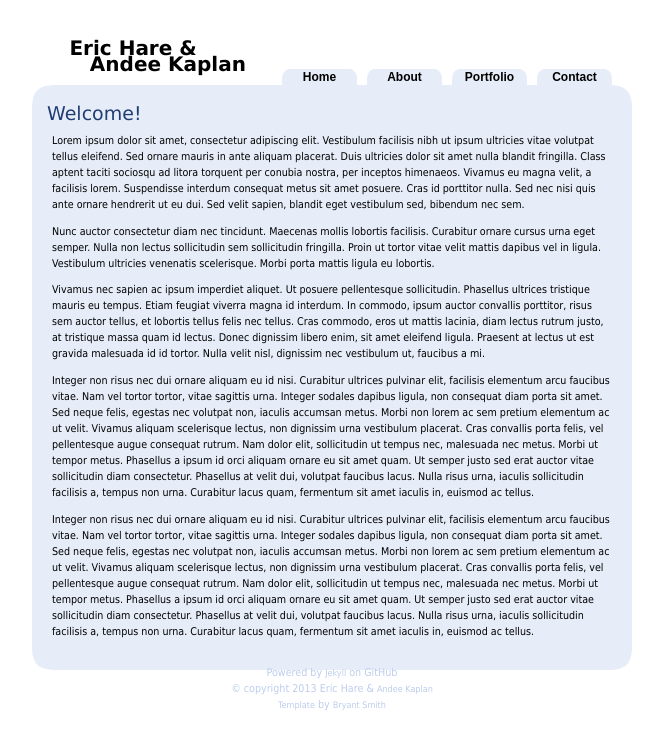
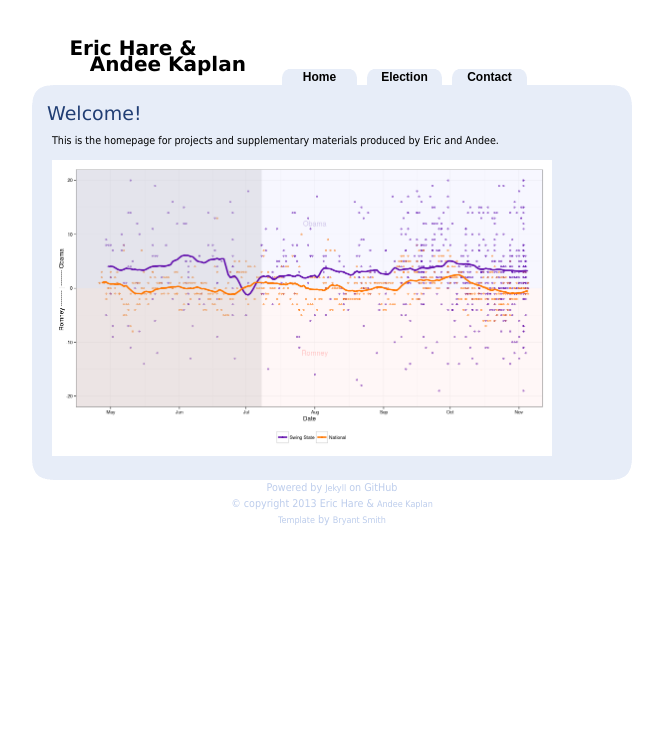
Before and after one commit to erichare/harekaplan.github.com, a Jekyll site: the page built from index.html, in a window 1280 px wide. Shown: the top 750 px of the page, without its empty margins (303-966 px from the left). Built offline with Jekyll 4.4.1, drawn with Linux system fonts in a browser that asks for light colours; Markdown is read by kramdown in place of the engine named in the settings.

Commit message:
flesh out the pages

```diff
--- a/_layouts/default.html
+++ b/_layouts/default.html
@@ -18,9 +18,8 @@
 
         <div id="linkGroup">
             <div class="link"><a href="index.html">Home</a></div>
-            <div class="link"><a href="index.html">About</a></div>
-            <div class="link"><a href="index.html">Portfolio</a></div>
-            <div class="link"><a href="index.html">Contact</a></div>
+            <div class="link"><a href="election.html">Election</a></div>
+            <div class="link"><a href="contact.html">Contact</a></div>
         </div>
 
         <div id="blueBox">
--- a/css/BlueBliss/bluebliss.css
+++ b/css/BlueBliss/bluebliss.css
@@ -134,7 +134,7 @@ background-repeat:no-repeat;
 text-align:center;
 padding-right:10px;
 color:#BDCDEC;
-padding-top:15px;
+padding-top:20px;
 }
 #footer a
 {
@@ -147,7 +147,21 @@ color:#BDCDEC;
 margin-top:25px;
 }
 
+.container {
+width:600px;
+margin:0 auto;
+position:relative;
+}
 
+#leftbox {
+float:left;
+width:300px;
+}
+
+#rightbox {
+float:right;
+width:300px;
+}
 
 html, body {
 text-align: center;
--- /dev/null
+++ b/election.html
@@ -0,0 +1,5 @@
+---
+layout: default
+title: 2012 Presidential Election
+root: ""
+---
--- a/index.html
+++ b/index.html
@@ -4,17 +4,6 @@ title: Welcome!
 root: ""
 ---
 <p>
-Lorem ipsum dolor sit amet, consectetur adipiscing elit. Vestibulum facilisis nibh ut ipsum ultricies vitae volutpat tellus eleifend. Sed ornare mauris in ante aliquam placerat. Duis ultricies dolor sit amet nulla blandit fringilla. Class aptent taciti sociosqu ad litora torquent per conubia nostra, per inceptos himenaeos. Vivamus eu magna velit, a facilisis lorem. Suspendisse interdum consequat metus sit amet posuere. Cras id porttitor nulla. Sed nec nisi quis ante ornare hendrerit ut eu dui. Sed velit sapien, blandit eget vestibulum sed, bibendum nec sem.
+This is the homepage for projects and supplementary materials produced by Eric and Andee.
 </p>
-<p>
-Nunc auctor consectetur diam nec tincidunt. Maecenas mollis lobortis facilisis. Curabitur ornare cursus urna eget semper. Nulla non lectus sollicitudin sem sollicitudin fringilla. Proin ut tortor vitae velit mattis dapibus vel in ligula. Vestibulum ultricies venenatis scelerisque. Morbi porta mattis ligula eu lobortis.
-</p>
-<p>
-Vivamus nec sapien ac ipsum imperdiet aliquet. Ut posuere pellentesque sollicitudin. Phasellus ultrices tristique mauris eu tempus. Etiam feugiat viverra magna id interdum. In commodo, ipsum auctor convallis porttitor, risus sem auctor tellus, et lobortis tellus felis nec tellus. Cras commodo, eros ut mattis lacinia, diam lectus rutrum justo, at tristique massa quam id lectus. Donec dignissim libero enim, sit amet eleifend ligula. Praesent at lectus ut est gravida malesuada id id tortor. Nulla velit nisl, dignissim nec vestibulum ut, faucibus a mi.
-</p>
-<p>
-Integer non risus nec dui ornare aliquam eu id nisi. Curabitur ultrices pulvinar elit, facilisis elementum arcu faucibus vitae. Nam vel tortor tortor, vitae sagittis urna. Integer sodales dapibus ligula, non consequat diam porta sit amet. Sed neque felis, egestas nec volutpat non, iaculis accumsan metus. Morbi non lorem ac sem pretium elementum ac ut velit. Vivamus aliquam scelerisque lectus, non dignissim urna vestibulum placerat. Cras convallis porta felis, vel pellentesque augue consequat rutrum. Nam dolor elit, sollicitudin ut tempus nec, malesuada nec metus. Morbi ut tempor metus. Phasellus a ipsum id orci aliquam ornare eu sit amet quam. Ut semper justo sed erat auctor vitae sollicitudin diam consectetur. Phasellus at velit dui, volutpat faucibus lacus. Nulla risus urna, iaculis sollicitudin facilisis a, tempus non urna. Curabitur lacus quam, fermentum sit amet iaculis in, euismod ac tellus.
-</p>
-<p>
-Integer non risus nec dui ornare aliquam eu id nisi. Curabitur ultrices pulvinar elit, facilisis elementum arcu faucibus vitae. Nam vel tortor tortor, vitae sagittis urna. Integer sodales dapibus ligula, non consequat diam porta sit amet. Sed neque felis, egestas nec volutpat non, iaculis accumsan metus. Morbi non lorem ac sem pretium elementum ac ut velit. Vivamus aliquam scelerisque lectus, non dignissim urna vestibulum placerat. Cras convallis porta felis, vel pellentesque augue consequat rutrum. Nam dolor elit, sollicitudin ut tempus nec, malesuada nec metus. Morbi ut tempor metus. Phasellus a ipsum id orci aliquam ornare eu sit amet quam. Ut semper justo sed erat auctor vitae sollicitudin diam consectetur. Phasellus at velit dui, volutpat faucibus lacus. Nulla risus urna, iaculis sollicitudin facilisis a, tempus non urna. Curabitur lacus quam, fermentum sit amet iaculis in, euismod ac tellus.
-</p>
+<img src="images/pretty_plot.png" alt="Pretty graphs." width="500px"/>
```
Also changed, not shown: contact.html (added, +27 -0 lines), images/pretty_plot.png (added), 1 other file.
